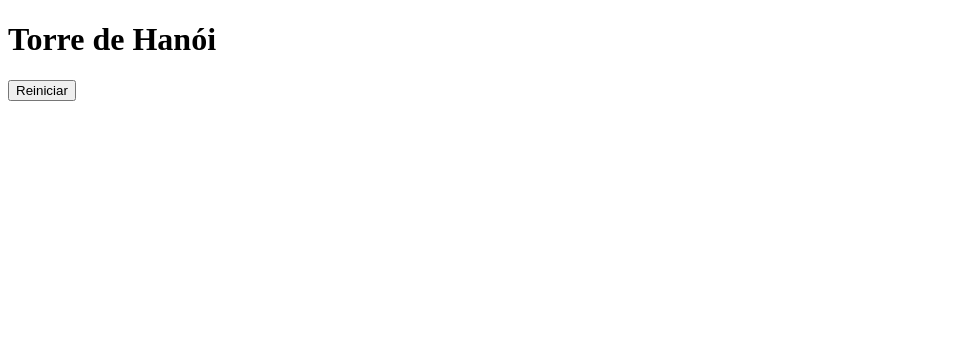
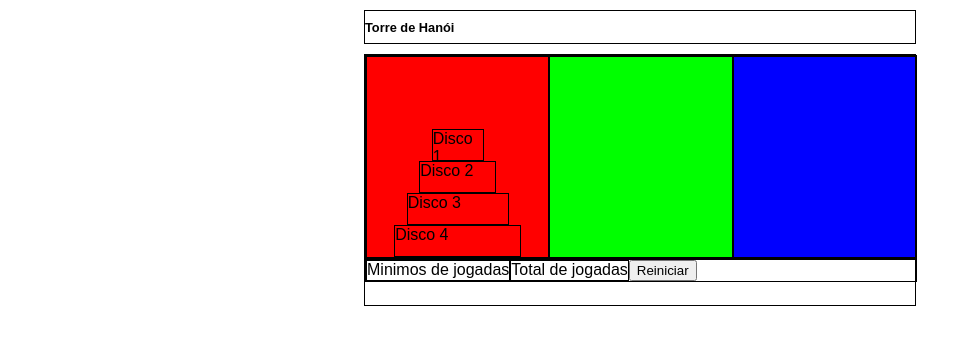
Before and after one commit to ximitti/tower-of-hanoi, a plain HTML site: page index.html in a window 1280 px wide. Shown: the whole page, without its empty margins (0-972 px from the left). Drawn offline with Linux system fonts and the light colour scheme.

Commit message:
Estruturação do HTML e esboço da formatação no CSS

```diff
--- a/index.html
+++ b/index.html
@@ -12,18 +12,20 @@
     </header>
     <main id="container">
       <div id="torres">
-        <div id="torre1">
-          <div id="disco1"></div>
-          <div id="disco2"></div>
-          <div id="disco3"></div>
-          <div id="disco4"></div>
+        <div id="torre1" class="torre-forma">
+          <div id="disco1">Disco 1</div>
+          <div id="disco2">Disco 2</div>
+          <div id="disco3">Disco 3</div>
+          <div id="disco4">Disco 4</div>
         </div>
-        <div id="torre2"></div>
-        <div id="torre3"></div>
+        <div id="torre2" class="torre-forma"></div>
+        <div id="torre3" class="torre-forma"></div>
       </div>
       <div id="controle">
-        <div id="minimo"></div>
-        <div id="jogadas"></div>
+        <div id="placar">
+          <div id="minimo">Minimos de jogadas</div>
+          <div id="jogadas">Total de jogadas</div>
+        </div>
         <button type="reset">Reiniciar</button>
       </div>
     </main>
--- a/style.css
+++ b/style.css
@@ -0,0 +1,103 @@
+html,
+body,
+header,
+main,
+div {
+  margin: 0;
+  padding: 0;
+  font-size: 16px;
+  font-family: sans-serif;
+}
+
+header {
+  border: 1px solid #000;
+  margin: 10px auto;
+  max-width: 550px;
+  width: 100%;
+}
+header h1 {
+  font-size: 0.8rem;
+}
+
+main#container {
+  border: 1px solid #000;
+  margin: 0 auto;
+  max-width: 550px;
+  width: 100%;
+  min-height: 250px;
+  height: 100%;
+}
+main#container div#torres {
+  border: 1px solid #000;
+  margin: 0 auto;
+  min-width: 500px;
+  width: 100%;
+  min-height: 200px;
+  height: 100%;
+  display: flex;
+  flex-flow: row nowrap;
+}
+main#container div#torre1 {
+  background-color: #f00;
+}
+main#container div#torre2 {
+  background-color: #0f0;
+}
+main#container div#torre3 {
+  background-color: #00f;
+}
+.torre-forma {
+  border: 1px solid #000;
+  min-width: 180px;
+  width: 100%;
+  min-height: 200px;
+  height: 100%;
+  display: flex;
+  flex-flow: column nowrap;
+  align-items: center;
+  justify-content: flex-end;
+}
+
+div#disco1 {
+  border: 1px solid #000;
+  width: 50px;
+  height: 30px;
+}
+div#disco2 {
+  border: 1px solid #000;
+  width: 75px;
+  height: 30px;
+}
+div#disco3 {
+  border: 1px solid #000;
+  width: 100px;
+  height: 30px;
+}
+div#disco4 {
+  border: 1px solid #000;
+  width: 125px;
+  height: 30px;
+}
+
+div#controle {
+  border: 1px solid #000;
+  margin: 0 auto;
+  max-width: 550px;
+  width: 100%;
+  display: flex;
+  flex-flow: row nowrap;
+}
+div#controle div#placar {
+  display: flex;
+  flex-flow: row nowrap;
+}
+div#placar div#minimo {
+  border: 1px solid #000;
+}
+div#placar div#jogadas {
+  border: 1px solid #000;
+}
+div#controle button#reset {
+  border: none;
+  overline: none;
+}
```
